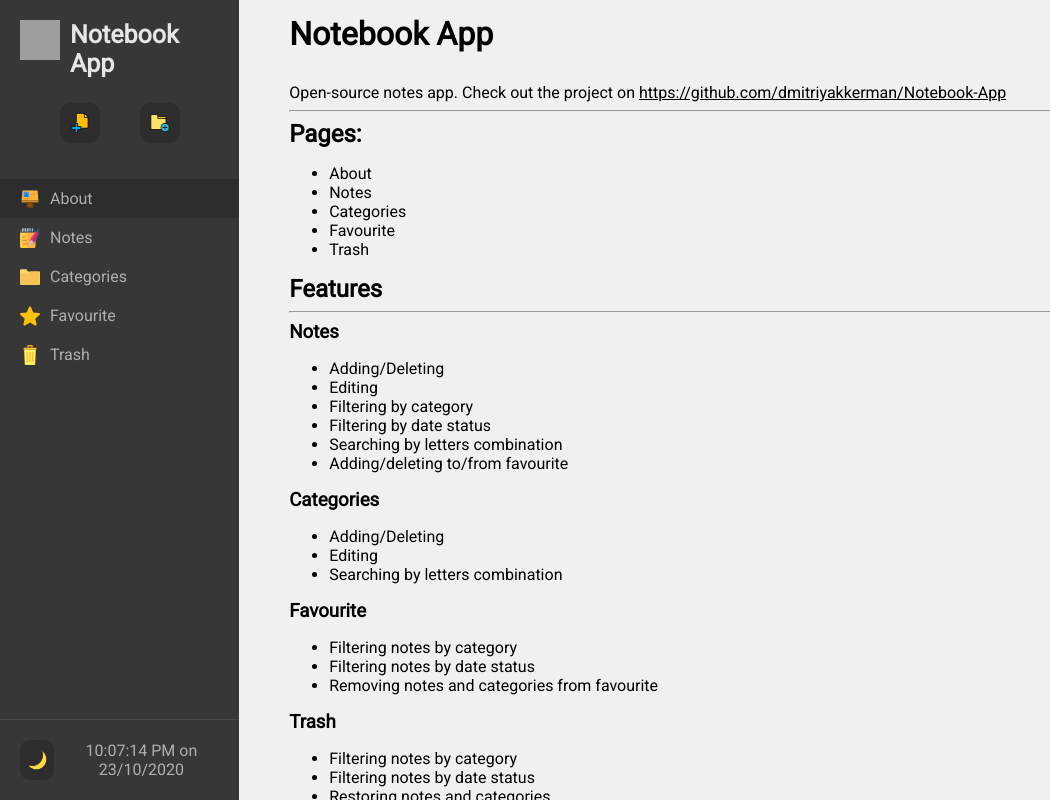
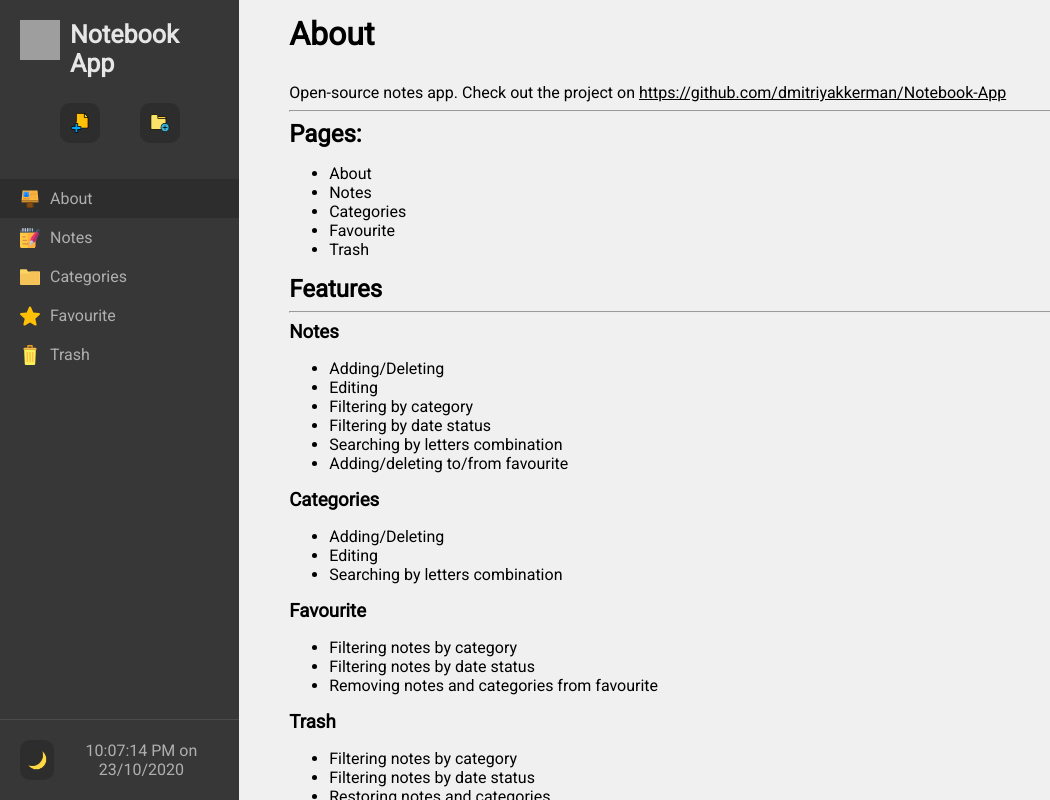
Before and after one commit to dmitriyakkerman/Notebook-App, a Vue app: page / in a window 1280 px wide. Shown: the whole page, without its empty margins (0-1050 px from the left). Built offline with nearby package versions, Linux system fonts and the light colour scheme; grey boxes are pictures that could not be loaded.

Commit message:
фикс модалки

```diff
--- a/src/assets/styles/components/_modal.scss
+++ b/src/assets/styles/components/_modal.scss
@@ -1,5 +1,5 @@
 .modal {
-  position: absolute;
+  position: fixed;
   bottom: 0;
   right: 0;
   padding: 40px;
--- a/src/views/About.vue
+++ b/src/views/About.vue
@@ -1,6 +1,6 @@
 <template>
     <div class="about">
-        <Title>Notebook App</Title>
+        <Title>About</Title>
         <div class="about__text">
             <div>
                 Open-source notes app. Check out the project on <a href="https://github.com/dmitriyakkerman/Notebook-App">https://github.com/dmitriyakkerman/Notebook-App</a>
```
